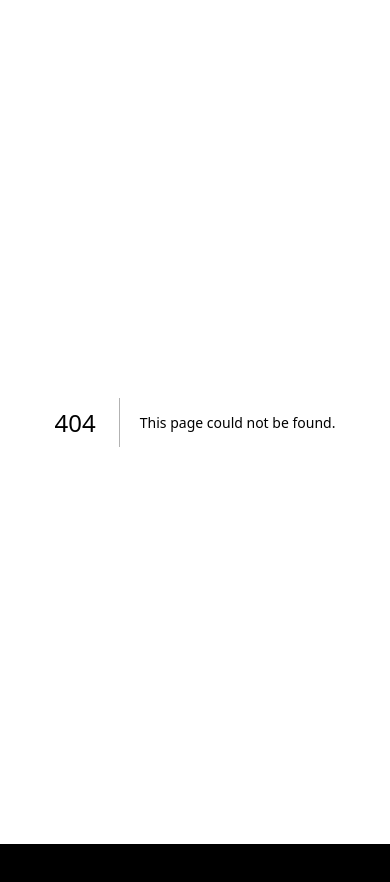
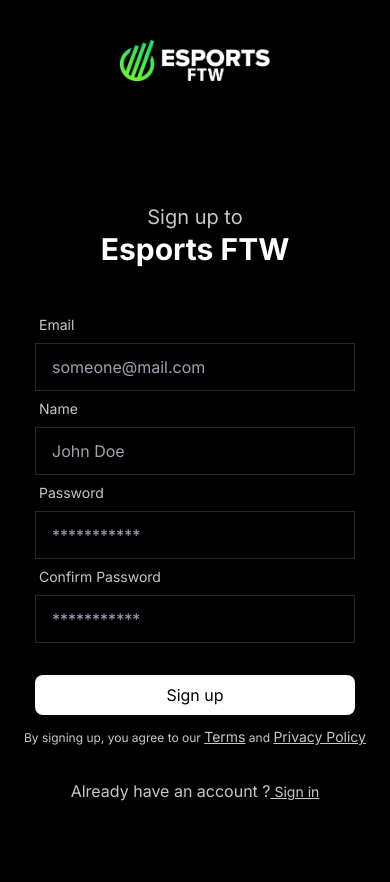
Before and after one commit to b14ck0ps/esports-ftw-frontend, a Next.js app: page /registration in a window 390 px wide. Before the commit this address had no page. Shown: the top 882 px of the page. Before the commit the page ends 844 px from the top, so only its background shows below. Built offline with nearby package versions, Linux system fonts and the light colour scheme.

Commit message:
responsive registration page

```diff
--- /dev/null
+++ b/src/app/(auth)/registration/page.tsx
@@ -0,0 +1,60 @@
+import Link from "next/link";
+import Image from "next/image";
+
+export default function page() {
+    return (
+        <>
+            <Image src="/esports-ftw.png" alt="bg" width={150} height={150} className="m-auto mt-10" />
+            <main className="flex flex-col justify-center items-center h-screen ">
+
+                <section className="text-center mb-10">
+                    <span className="text-xl">Sign up to</span> <br />
+                    <h1 className="text-3xl font-bold text-white">Esports FTW</h1>
+                </section>
+
+                <form className="w-80 md:w-full md:px-10 lg:w-[800px] ">
+                    <div className="form-control w-full">
+                        <label className="label">
+                            <span className="label-text">Email</span>
+                        </label>
+                        <input type="email" placeholder="someone@mail.com" className="input input-bordered w-full" />
+                    </div>
+                    <div className="form-control w-full">
+                        <label className="label">
+                            <span className="label-text">Name</span>
+                        </label>
+                        <input type="text" placeholder="John Doe" className="input input-bordered w-full" />
+                    </div>
+                    <div className="form-control w-full">
+                        <label className="label">
+                            <span className="label-text">Password</span>
+                        </label>
+                        <input type="password" placeholder="***********" className="input input-bordered w-full" />
+                    </div>
+                    <div className="form-control w-full">
+                        <label className="label">
+                            <span className="label-text">Confirm Password</span>
+                        </label>
+                        <input type="password" placeholder="***********" className="input input-bordered w-full" />
+                    </div>
+
+                    <button className=" w-full bg-white py-2 mt-8 rounded-lg text-black">
+                        Sign up
+                    </button>
+                </form>
+
+                <div className="text-xs my-3">
+                    By signing up, you agree to our <span className="underline label-text">Terms</span> and <span className="underline label-text">Privacy Policy</span>
+                </div>
+
+                <div className="mt-5">
+                    Already have an account ?
+                    <span className="underline label-text">
+                        <Link href='/login' > Sign in </Link>
+                    </span>
+                </div>
+
+            </main>
+        </>
+    )
+}
```
